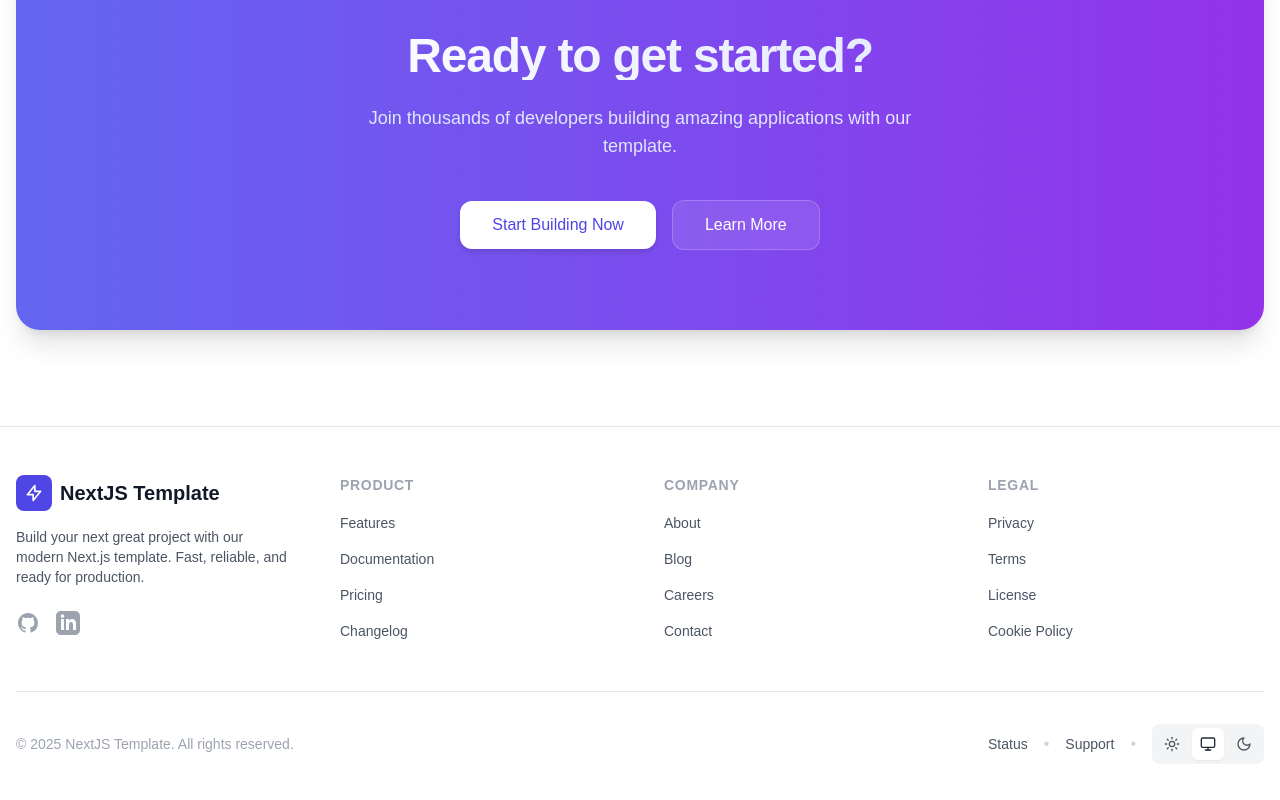
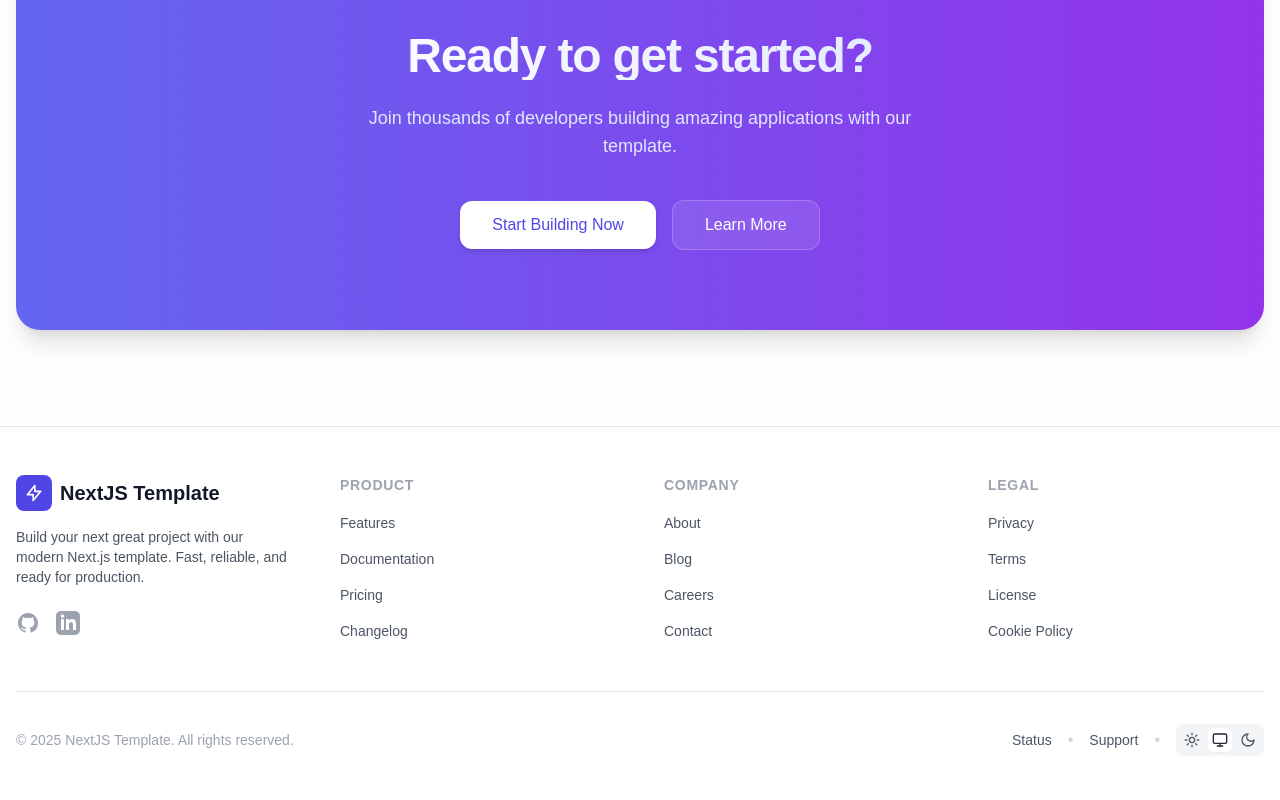
Before and after one commit to RomaLetodiani/Next-Boilerplate, a Next.js app: page / in a window 1280 px wide. Shown: the part 5290-6090 px from the top of the page. Built offline with nearby package versions, Linux system fonts and the light colour scheme.

Commit message:
Refactor ThemeToggle component to use dynamic theme mapping. This change replaces individual button definitions with a mapped array of themes, improving code maintainability and scalability while enhancing the user interface for theme selection.

```diff
--- a/src/components/common/theme-toggle.tsx
+++ b/src/components/common/theme-toggle.tsx
@@ -18,39 +18,38 @@ export const ThemeToggle = () => {
 
   return (
     <div className="flex items-center gap-1 rounded-lg bg-gray-100 p-1 dark:bg-gray-700">
+      {themes.map((t) => (
         <button
-        onClick={() => setTheme("light")}
-        className={`rounded-md p-2 transition-colors ${
-          theme === "light"
-            ? "bg-white text-gray-800 shadow-sm dark:bg-gray-800 dark:text-gray-200"
-            : "text-gray-600 hover:bg-gray-200 dark:text-gray-400 dark:hover:bg-gray-600"
-        }`}
-        aria-label="Light mode"
-      >
-        <Sun className="h-4 w-4" />
-      </button>
-      <button
-        onClick={() => setTheme("system")}
-        className={`rounded-md p-2 transition-colors ${
-          theme === "system"
-            ? "bg-white text-gray-800 shadow-sm dark:bg-gray-800 dark:text-gray-200"
-            : "text-gray-600 hover:bg-gray-200 dark:text-gray-400 dark:hover:bg-gray-600"
-        }`}
-        aria-label="System theme"
-      >
-        <Monitor className="h-4 w-4" />
-      </button>
-      <button
-        onClick={() => setTheme("dark")}
-        className={`rounded-md p-2 transition-colors ${
-          theme === "dark"
+          key={t.value}
+          onClick={() => setTheme(t.value)}
+          className={`rounded-md p-1 transition-colors ${
+            t.value === theme
               ? "bg-white text-gray-800 shadow-sm dark:bg-gray-800 dark:text-gray-200"
               : "text-gray-600 hover:bg-gray-200 dark:text-gray-400 dark:hover:bg-gray-600"
           }`}
           aria-label="Dark mode"
         >
-        <Moon className="h-4 w-4" />
+          <t.icon className="h-4 w-4" />
         </button>
+      ))}
     </div>
   );
 };
+
+const themes = [
+  {
+    icon: Sun,
+    label: "Light",
+    value: "light",
+  },
+  {
+    icon: Monitor,
+    label: "System",
+    value: "system",
+  },
+  {
+    icon: Moon,
+    label: "Dark",
+    value: "dark",
+  },
+] as const;
```
Lines whose indentation alone changed are shown as unchanged.
